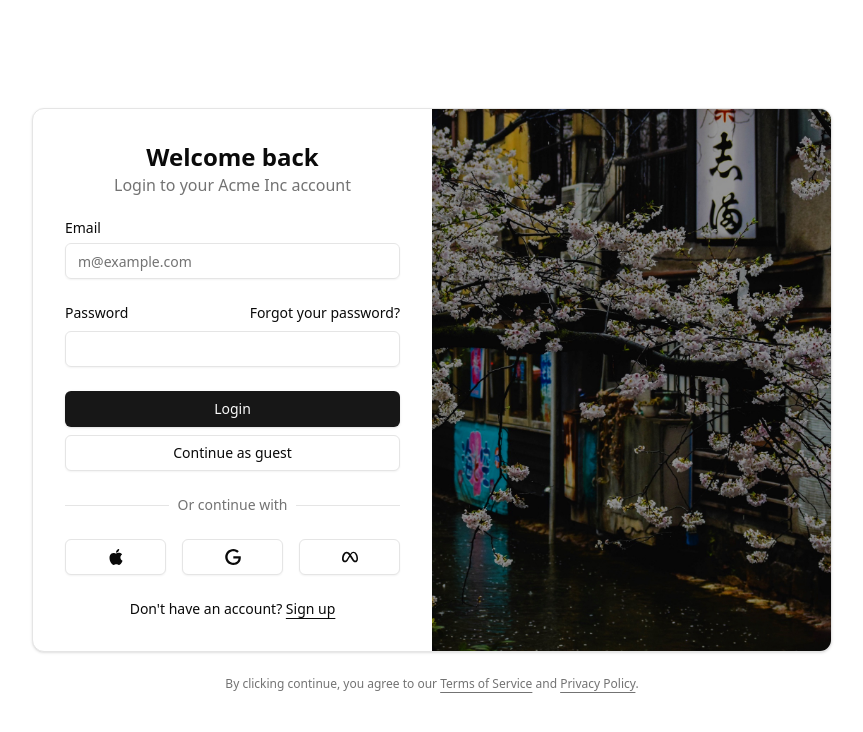
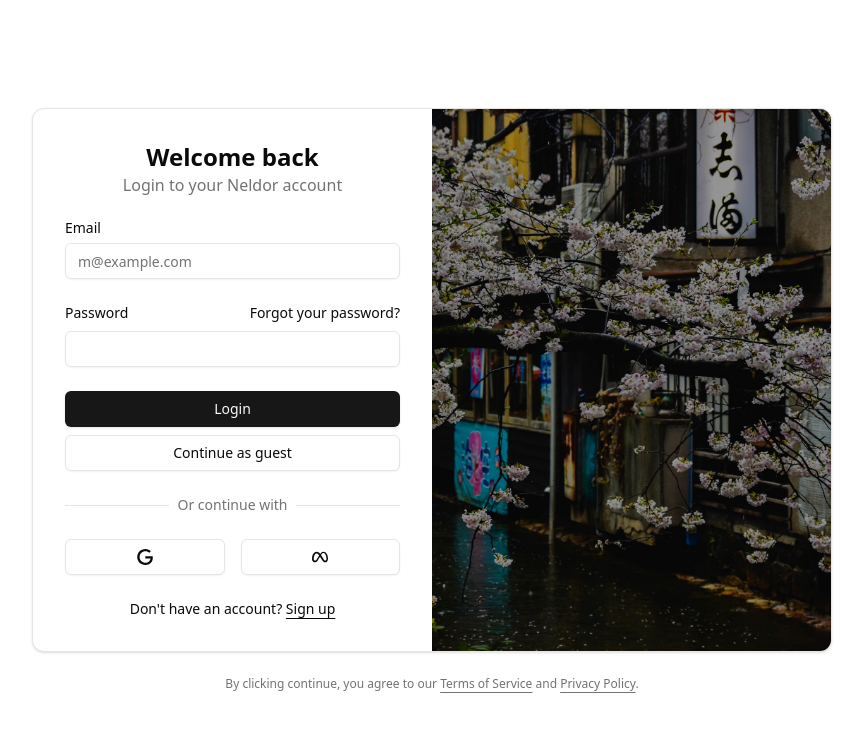
Before and after one commit to stefanrogic/neldor, a Next.js app: page /signin in a window 1280 px wide. Shown: the top 732 px of the page, without its empty margins (208-1071 px from the left). Built offline with nearby package versions, Linux system fonts and the light colour scheme.

Commit message:
removed apple login method

```diff
--- a/components/login-form.tsx
+++ b/components/login-form.tsx
@@ -16,7 +16,7 @@ export function LoginForm({ className, ...props }: React.ComponentProps<"div">)
             <div className="flex flex-col gap-6">
               <div className="flex flex-col items-center text-center">
                 <h1 className="text-2xl font-bold">Welcome back</h1>
-                <p className="text-balance text-muted-foreground">Login to your Acme Inc account</p>
+                <p className="text-balance text-muted-foreground">Login to your Neldor account</p>
               </div>
               <div className="grid gap-2">
                 <Label htmlFor="email">Email</Label>
@@ -32,11 +32,10 @@ export function LoginForm({ className, ...props }: React.ComponentProps<"div">)
                 <Input id="password" type="password" required />
               </div>
               <div className="flex flex-col gap-2">
-                <Link href="/">
-                  <Button type="submit" className="w-full">
-                    Login
-                  </Button>
-                </Link>
+                <Button type="submit" className="w-full">
+                  Login
+                </Button>
+
                 <Link href="/">
                   <Button type="submit" className="w-full" variant="outline">
                     Continue as guest
@@ -46,16 +45,7 @@ export function LoginForm({ className, ...props }: React.ComponentProps<"div">)
               <div className="relative text-center text-sm after:absolute after:inset-0 after:top-1/2 after:z-0 after:flex after:items-center after:border-t after:border-border">
                 <span className="relative z-10 bg-background px-2 text-muted-foreground">Or continue with</span>
               </div>
-              <div className="grid grid-cols-3 gap-4">
-                <Button variant="outline" className="w-full">
-                  <svg xmlns="http://www.w3.org/2000/svg" viewBox="0 0 24 24">
-                    <path
-                      d="M12.152 6.896c-.948 0-2.415-1.078-3.96-1.04-2.04.027-3.91 1.183-4.961 3.014-2.117 3.675-.546 9.103 1.519 12.09 1.013 1.454 2.208 3.09 3.792 3.039 1.52-.065 2.09-.987 3.935-.987 1.831 0 2.35.987 3.96.948 1.637-.026 2.676-1.48 3.676-2.948 1.156-1.688 1.636-3.325 1.662-3.415-.039-.013-3.182-1.221-3.22-4.857-.026-3.04 2.48-4.494 2.597-4.559-1.429-2.09-3.623-2.324-4.39-2.376-2-.156-3.675 1.09-4.61 1.09zM15.53 3.83c.843-1.012 1.4-2.427 1.245-3.83-1.207.052-2.662.805-3.532 1.818-.78.896-1.454 2.338-1.273 3.714 1.338.104 2.715-.688 3.559-1.701"
-                      fill="currentColor"
-                    />
-                  </svg>
-                  <span className="sr-only">Login with Apple</span>
-                </Button>
+              <div className="grid grid-cols-2 gap-4">
                 <Button variant="outline" className="w-full">
                   <svg xmlns="http://www.w3.org/2000/svg" viewBox="0 0 24 24">
                     <path
```
